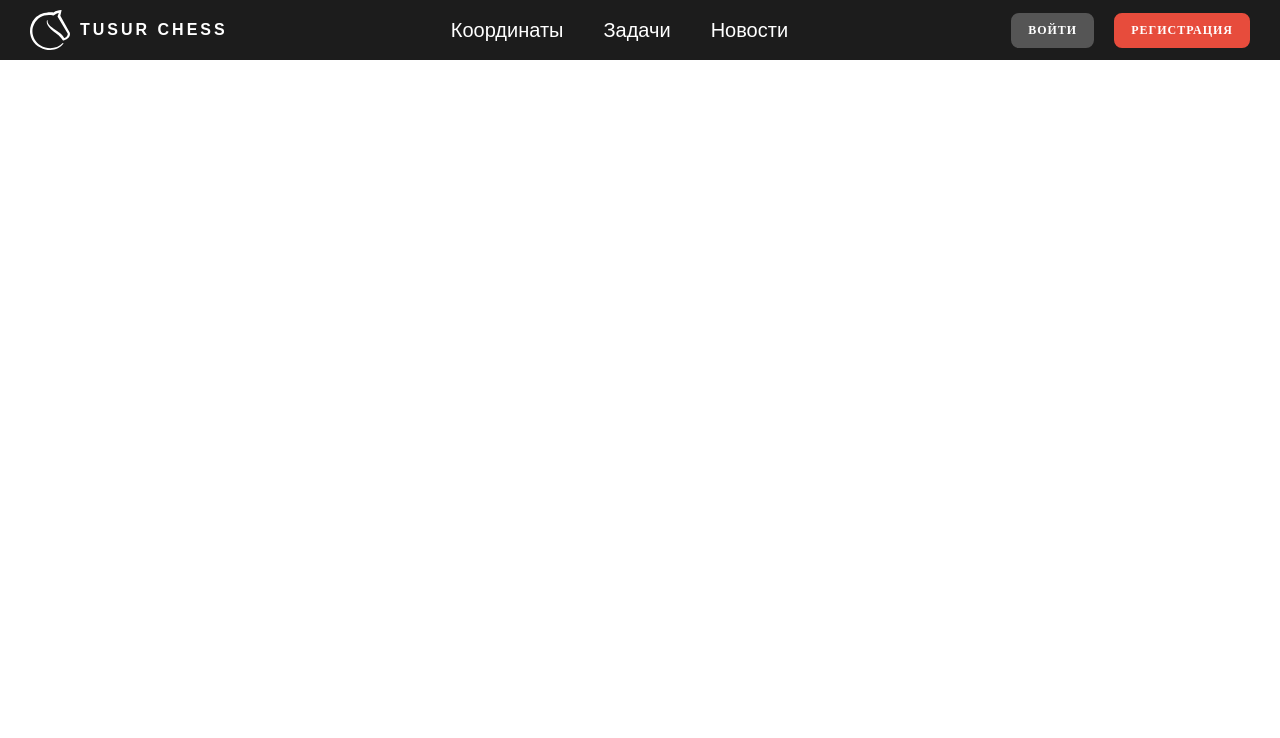
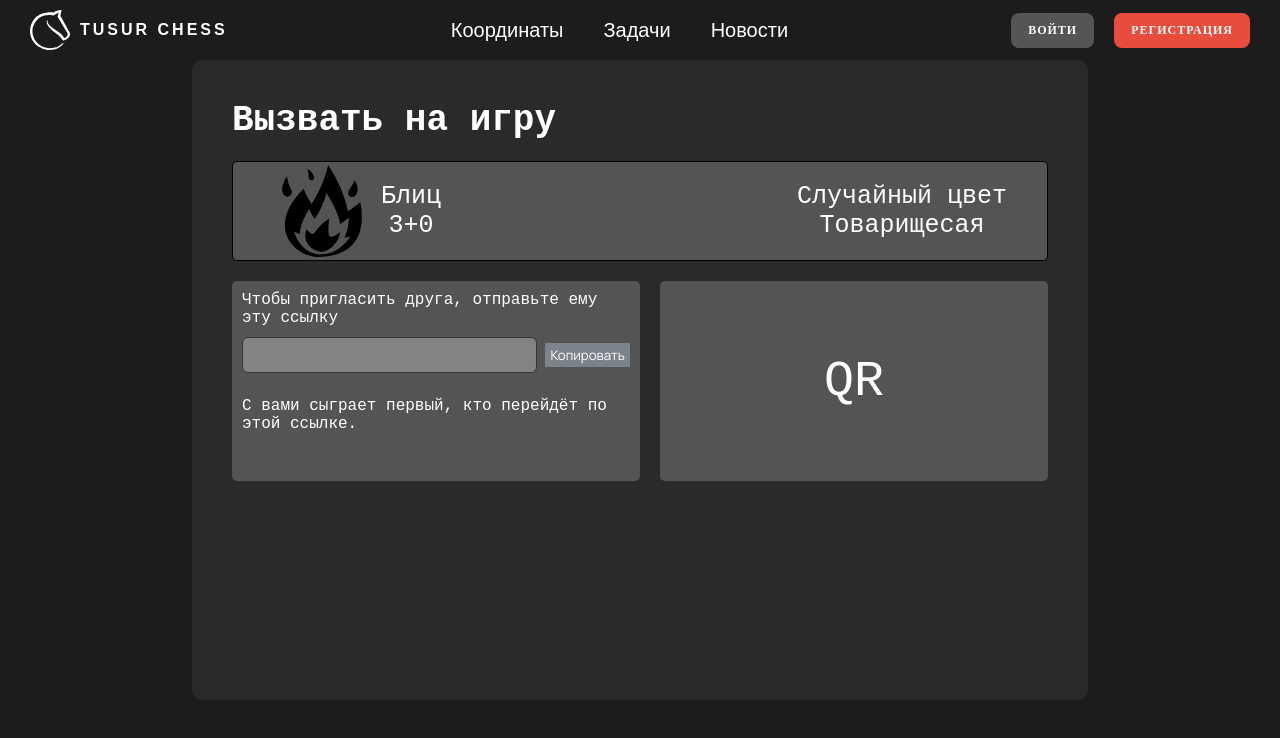
Before and after one commit to DmitryPetrakevich/chess-platform, a Vue app in the folder chess-platform-frontend/: page /inviteShare in a window 1280 px wide. Shown: the top 738 px of the page. Built offline with nearby package versions, Linux system fonts and the light colour scheme.

Commit message:
переделал модальное окно, добавил отдельную страницу для ссылки

```diff
--- a/chess-platform-frontend/src/UI/Button.vue
+++ b/chess-platform-frontend/src/UI/Button.vue
@@ -68,7 +68,6 @@ defineEmits(['click'])
 
 .btn-primary:hover:not(.btn-disabled):not(:disabled) {
   background-color: @gray-700;
-  box-shadow: 0 4px 12px rgba(91, 91, 195, 0.3);
 }
 
 .btn-secondary {
@@ -78,7 +77,6 @@ defineEmits(['click'])
 
 .btn-secondary:hover:not(.btn-disabled):not(:disabled) {
   background-color: #666;
-  box-shadow: 0 4px 12px rgba(0, 0, 0, 0.2);
 }
 
 .btn-outline {
@@ -89,7 +87,6 @@ defineEmits(['click'])
 
 .btn-outline:hover:not(.btn-disabled):not(:disabled) {
   background-color: rgba(91, 91, 195, 0.1);
-  box-shadow: 0 4px 12px rgba(91, 91, 195, 0.2);
 }
 
 .btn-sm {
--- a/chess-platform-frontend/src/components/game/ChessClock.vue
+++ b/chess-platform-frontend/src/components/game/ChessClock.vue
@@ -544,6 +544,7 @@ watch(
   display: flex;
   flex-direction: row;
   justify-content: space-around;
+  align-items:  center;
   padding: 0 10px;
   text-align: center;
   font-size: 13px;
--- /dev/null
+++ b/chess-platform-frontend/src/pages/InviteShare.vue
@@ -0,0 +1,229 @@
+<template>
+    <div class="share">
+        <div class="share__container">
+            <h1 class="title">Вызвать на игру</h1>
+
+            <div class="description">
+                <div class="description-left">
+                    <img :src="blitzIcon" class="description-left-icon">
+
+                    <div class="description-left-text" >
+                        <span>Блиц</span>
+                        <span>3+0</span>
+                    </div>
+                </div>
+
+                <div class="description-right">
+                    <span>Случайный цвет</span>
+                    <span>Товарищесая</span>
+                </div>
+            </div>
+
+            <div class="main">
+                <div class="invite-link">
+                    <p>Чтобы пригласить друга, отправьте ему эту ссылку</p>
+
+                    <div class="link-row">
+                        <input
+                        class="link-input"
+                        :value="link"
+                        readonly
+                        :disabled="!colorWasSelected"
+                        />
+                        <button
+                        class="btn"
+                        @click="copy"
+                        >
+                        {{ copied ? "Скопировано!" : "Копировать" }}
+                        </button>
+                    </div>
+
+                    <p>С вами сыграет первый, кто перейдёт по этой ссылке.</p>
+
+                </div>
+
+                <div class="qr">
+                    QR
+                </div>
+
+            </div>
+
+
+        </div>
+    </div>
+</template>
+
+<script setup>
+import { ref } from "vue";
+
+import blitzIcon from "@/assets/game/profile/blitz.svg"
+
+/**
+ * Флаг, указывающий что ссылка скопирована в буфер обмена
+ */
+const copied = ref(false);
+
+/**
+ * Копирует ссылку приглашения в буфер обмена
+ * Использует modern Clipboard API с fallback для старых браузеров
+ */
+function copy() {
+  if (!colorWasSelected.value) return;
+  if (!link.value) return;
+  if (navigator.clipboard && navigator.clipboard.writeText) {
+    navigator.clipboard
+      .writeText(link.value)
+      .then(() => {
+        copied.value = true;
+        setTimeout(() => (copied.value = false), 1500);
+      })
+      .catch(() => fallbackCopy());
+  } else fallbackCopy();
+}
+
+/**
+ * Fallback метод копирования для браузеров без поддержки Clipboard API
+ * Создает временный textarea элемент для копирования
+ */
+function fallbackCopy() {
+  const el = document.createElement("textarea");
+  el.value = link.value;
+  document.body.appendChild(el);
+  el.select();
+  try {
+    document.execCommand("copy");
+    copied.value = true;
+  } catch (e) {
+    console.warn(e);
+  }
+  el.remove();
+  setTimeout(() => (copied.value = false), 1500);
+}
+
+</script>
+
+<style scoped lang="less">
+.share {
+    display: flex;
+    justify-content: center;
+    align-items: flex-start;
+    height: calc(100vh - 60px);
+    background-color: #1c1c1c;
+    color: white;
+    font-family: @font-mono;
+}
+
+.share__container {
+    display: flex;
+    flex-direction: column;
+    box-sizing: border-box;
+    gap: 20px;
+    height: 80vh;
+    width: 70vw;
+    background-color: #2a2a2a;
+    padding: 40px;
+    border-radius: 10px;
+}
+
+.title {
+    font-size: 36px;
+}
+
+.description {
+    display: flex;
+    flex-direction: row;
+    justify-content: space-between;
+    box-sizing: border-box;
+    padding: 0 40px;
+    width: 100%;
+    height: 100px;
+    font-size: 25px;
+    border-radius: 5px;
+    background-color: #545454;
+    border: 1px solid black;
+
+    &-left {
+        display: flex;
+        flex-direction: row;
+        align-items: center;
+        gap: 10px;
+
+        &-icon {
+            height: 100%;
+        }
+
+        &-text {
+            display: flex;
+            flex-direction: column;
+            align-items: center;
+        }
+    }
+
+    &-right {
+        display: flex;
+        flex-direction: column;
+        align-items: center;
+        justify-content: center;
+    }
+}
+
+.main {
+    display: flex;
+    flex-direction: row;
+    gap: 20px;
+    width: 100%;
+    min-height: 200px;
+}
+
+.invite-link {
+    display: flex;
+    flex-direction: column;
+    padding: 10px;
+    gap: 10px;
+    box-sizing: border-box;
+    border-radius: 5px;
+    background-color: #545454;
+    flex: 1;
+}
+
+
+.qr {
+    display: flex;
+    justify-content: center;
+    align-items: center;
+    font-size: 50px;
+    background-color: #545454;
+    border-radius: 5px;
+    flex: 1;
+}
+
+.link-row {
+  display: flex;
+  gap: 8px;
+  align-items: center;
+  margin-bottom: 14px;
+}
+
+.link-input {
+  flex: 1;
+  padding: 8px 10px;
+  border-radius: 6px;
+  font-family: "Manrope", sans-serif;
+  color: #eee;
+  border: 1px solid #333;
+}
+
+.btn {
+  display: inline-flex;
+  justify-content: center;
+  align-items: center;
+  padding: 3px 5px;
+  /* border-radius: 6px; */
+  background: #7c838d;
+  font-family: "Manrope", sans-serif;
+  border: none;
+  color: white;
+  cursor: pointer;
+}
+
+</style>
--- a/chess-platform-frontend/src/pages/MainPage.vue
+++ b/chess-platform-frontend/src/pages/MainPage.vue
@@ -62,6 +62,7 @@ function onRoomCreated(roomData) {
 
 <style scoped>
 .main {
+  box-sizing: border-box;
   background: #1c1c1c;
   width: calc(100% - 60px);
   height: 100%;
--- a/chess-platform-frontend/src/router/router.js
+++ b/chess-platform-frontend/src/router/router.js
@@ -8,6 +8,7 @@ import CoordinatesTraining from '@/pages/CoordinatesTraining.vue'
 import ChessPuzzles from '@/pages/ChessPuzzles.vue'
 import Profile from '@/pages/ProfilePage.vue'
 import PrivacyPolicy from '@/components/auth/PrivacyPolicy.vue'
+import InviteShare from '@/pages/InviteShare.vue'
 
 const routes = [
   { path: '/', component: MainPage },
@@ -19,6 +20,7 @@ const routes = [
   { path: '/puzzles', component: ChessPuzzles },
   { path: '/profile', component: Profile },
   { path: '/privacy-policy', component: PrivacyPolicy },
+  { path: '/inviteShare', component: InviteShare },
 ]
 
 export const router = createRouter({
```
Also changed, not shown: chess-platform-frontend/src/components/modals/InviteModal.vue (+242 -38 lines).
